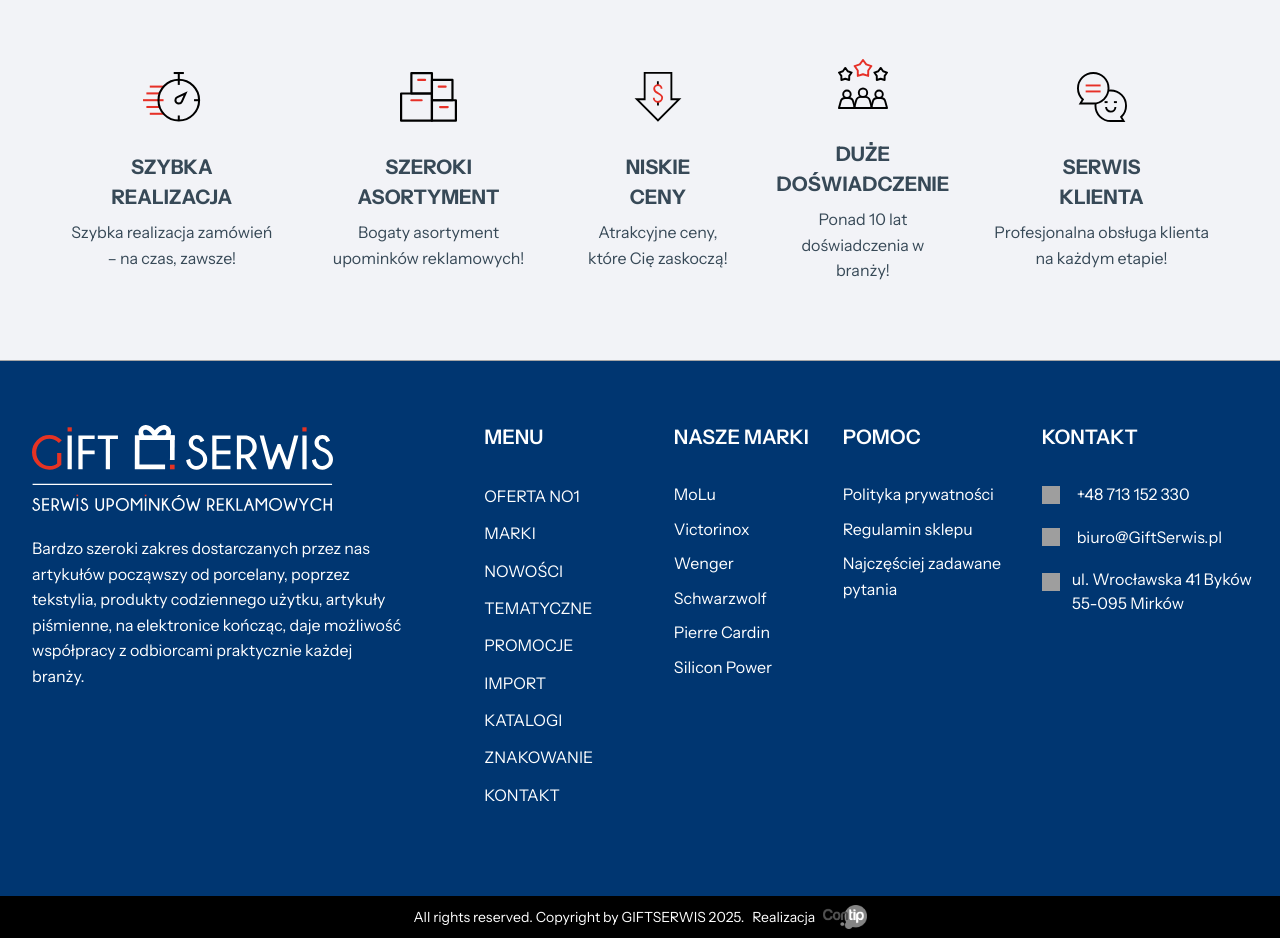
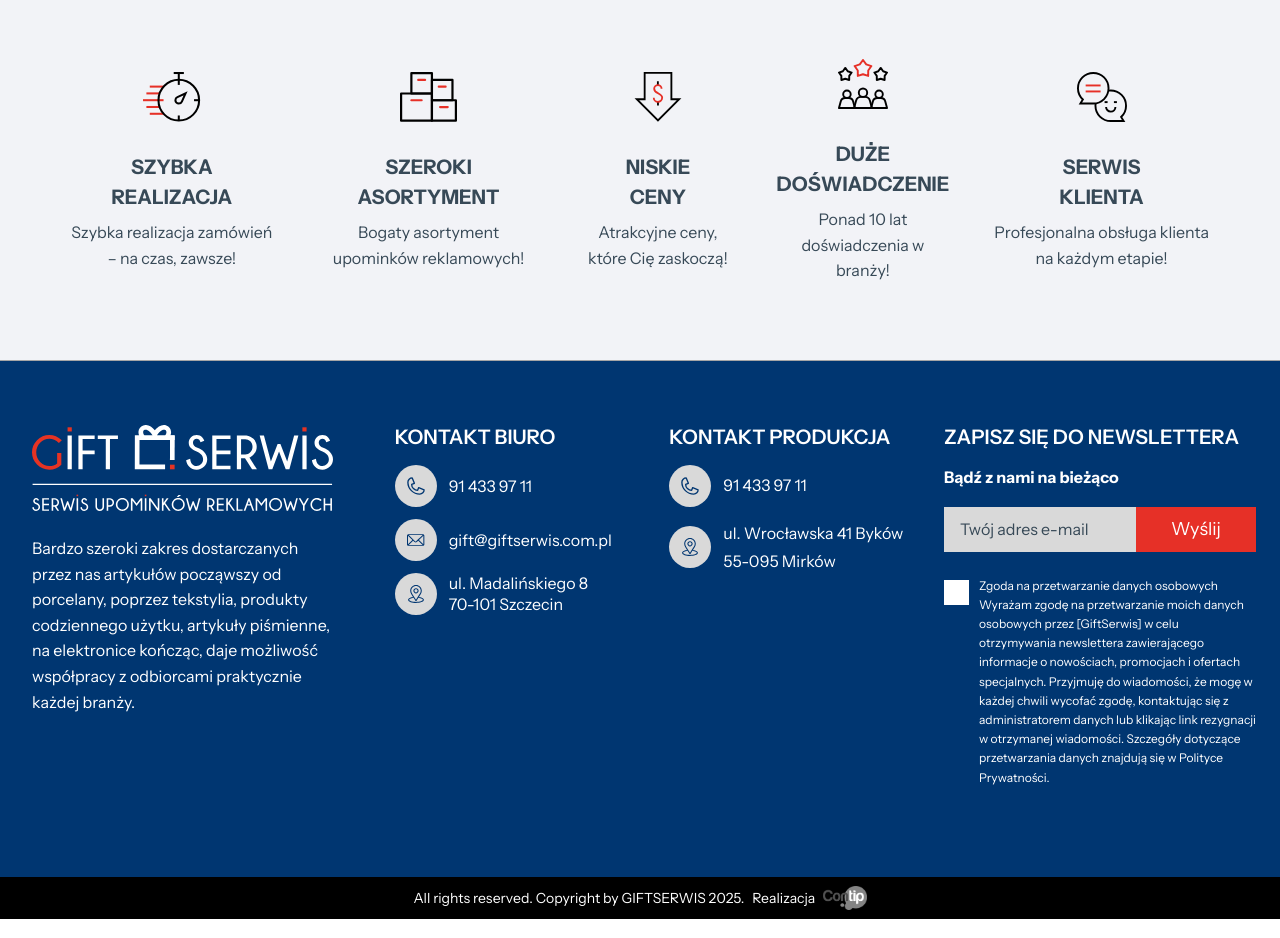
Before and after one commit to goldipl/GIFT-SERWIS, a PHP site: page /index.php in a window 1280 px wide. Shown: the part 4447-5385 px from the top of the page. Run offline with PHP 8.4, Linux system fonts and the light colour scheme; grey boxes are pictures that could not be loaded.

Commit message:
Add responsive styles for swiper navigation buttons and new footer icons
- Updated _swiper.scss to include responsive width and height for navigation buttons on screens smaller than 991px.
- Added new SVG icons for footer: blue-envelope.svg, blue-location.svg, and blue-telephone.svg.

```diff
--- a/components/common/footer.php
+++ b/components/common/footer.php
@@ -1,63 +1,81 @@
 <div class="footer__container">
   <div class="footer__container__top container d-flex flex-row justify-content-between">
-        <div class="d-flex flex-column col-4 first-column">
+    <div class="d-flex flex-column col-3 first-column">
       <div class="footer-logo">
         <img src="./assets/icons/common/footer/logo-footer.svg" alt="GiftSerwis - Dystrybutor gadżetów reklamowych" width="301" height="86">
       </div>
       <div class="footer-text">
-                <p>Bardzo szeroki zakres dostarczanych przez nas artykułów począwszy od  porcelany, poprzez tekstylia, produkty codziennego użytku, artykuły  piśmienne, na elektronice kończąc, daje możliwość współpracy z  odbiorcami praktycznie każdej branży.</p>
+        <p>Bardzo szeroki zakres dostarczanych przez nas artykułów począwszy od porcelany, poprzez tekstylia, produkty codziennego użytku, artykuły piśmienne, na elektronice kończąc, daje możliwość współpracy z odbiorcami praktycznie każdej branży.</p>
       </div>
     </div>
-        <div class="d-flex flex-column align-items-center col-2 second-column">
-            <div class="footer-menu-box d-flex flex-column">
-                <h2>Menu</h2>
-                <a href="#">OFERTA NO1</a>
-                <a href="#">Marki</a>
-                <a href="#">Nowości</a>
-                <a href="#">Tematyczne</a>
-                <a href="#">Promocje</a>
-                <a href="#">Import</a>
-                <a href="#">Katalogi</a>
-                <a href="#">Znakowanie</a>
-                <a href="#">Kontakt</a>
+    <div class="d-flex flex-column align-items-start col-3 second-column">
+      <div class="footer-contacts-box d-flex flex-column">
+        <h2>Kontakt biuro</h2>
+        <div class="footer-contact-box">
+          <div class="contact-icon">
+            <img src="./assets/icons/common/footer/blue-telephone.svg" alt="telefon" width="18" height="18">
           </div>
-        </div>
-        <div class="d-flex flex-column align-items-center col-2 third-column">
-            <div class="footer-socials-box d-flex flex-column">
-                <h2>Nasze marki</h2>
-                <a href="#">MoLu</a>
-                <a href="#">Victorinox</a>
-                <a href="#">Wenger</a>
-                <a href="#">Schwarzwolf</a>
-                <a href="#">Pierre Cardin</a>
-                <a href="#">Silicon Power</a>
-            </div>
-        </div>
-        <div class="d-flex flex-column align-items-center col-2 fourth-column">
-            <div class="footer-contacts-box d-flex flex-column">
-                <h2>Pomoc</h2>
-                <a href="#">Polityka prywatności </a>
-                <a href="#">Regulamin sklepu</a>
-                <a href="#">Najczęściej zadawane pytania</a>
-            </div>
-        </div>
-        <div class="d-flex flex-column align-items-center col-2 fifth-column">
-            <div class="footer-contacts-box d-flex flex-column">
-                <h2>Kontakt</h2>
-                <div class="footer-contact-box">
-                    <p><img src="./assets/icons/common/footer/contact.svg" alt="telefon" width="18" height="18"> <a class="gtm-phone" href="tel:+48 713 152 330">+48 713 152 330</a></p>
+          <a class="gtm-phone" href="tel:91 433 97 11">91 433 97 11</a>
         </div>
         <div class="footer-contact-box">
-                    <p><img src="./assets/icons/common/footer/letter.svg" alt="e-mail" width="18" height="18"> <a class="gtm-mail" href="mailto:biuro@GiftSerwis.pl">biuro@GiftSerwis.pl</a></p>
+          <div class="contact-icon">
+            <img src="./assets/icons/common/footer/blue-envelope.svg" alt="e-mail" width="18" height="18">
+          </div>
+          <a class="gtm-mail" href="mailto:gift@giftserwis.com.pl">gift@giftserwis.com.pl</a>
         </div>
         <div class="footer-contact-box">
-                    <p><img src="./assets/icons/common/footer/location.svg" alt="adres" width="18" height="18"></p>
-                    <div class="address-footer d-flex flex-column"><span>ul. Wrocławska 41 Byków</span> <span>55-095 Mirków</span></div>
+          <div class="contact-icon">
+            <img src="./assets/icons/common/footer/blue-location.svg" alt="adres" width="18" height="18">
+          </div>
+          <div class="address-footer d-flex flex-column">
+            <span>ul. Madalińskiego 8</span>
+            <span>70-101 Szczecin</span>
           </div>
         </div>
       </div>
     </div>
-    <div class="footer__container__bottom d-flex justify-content-center align-items-center">
-        <p>All rights reserved. Copyright by GIFTSERWIS <span></span>.</p><p class="contip">Realizacja <a href="https://www.contip.net/"><img src="./assets/img/common/footer/contip-logo.png" height="24" alt="Contip logo"></a></p>
+    <div class="d-flex flex-column align-items-start col-3 third-column">
+      <div class="footer-contacts-box d-flex flex-column">
+        <h2>Kontakt produkcja</h2>
+        <div class="footer-contact-box">
+          <div class="contact-icon">
+            <img src="./assets/icons/common/footer/blue-telephone.svg" alt="telefon" width="18" height="18">
+          </div>
+          <a class="gtm-phone" href="tel:91 433 97 11">91 433 97 11</a>
+        </div>
+        <div class="footer-contact-box">
+          <div class="contact-icon">
+            <img src="./assets/icons/common/footer/blue-location.svg" alt="adres" width="18" height="18">
+          </div>
+          <div class="address-footer d-flex flex-column">
+            <span>ul. Wrocławska 41 Byków</span>
+            <span>55-095 Mirków</span>
           </div>
         </div>
+      </div>
+    </div>
+    <div class="d-flex flex-column align-items-start col-3 fourth-column">
+      <div class="footer-contacts-box d-flex flex-column">
+        <h2>Zapisz się do newslettera</h2>
+        <strong>Bądź z nami na bieżąco</strong>
+        <form class="newsletter-small-form" action="/newsletter/" method="post">
+          <div class="newsletter-small-form-box">
+            <input type="email" name="contact--newsletter_email" id="newsletter_input" class="email" placeholder="Twój adres e-mail">
+            <button id="newsletter_btn">Wyślij</button>
+          </div>
+          <input type="hidden" name="newsletter_send" value="1">
+          <label for="newsletter_terms1" class="nt1-label form-check-label custom-checkbox-container">
+            <input type="checkbox" name="newsletter_terms1" id="newsletter_terms1" value="1" class="newsletter-terms-1 form-check-label"> Zgoda na przetwarzanie danych osobowych Wyrażam zgodę na przetwarzanie moich danych osobowych przez [GiftSerwis] w celu otrzymywania newslettera zawierającego informacje o nowościach, promocjach i ofertach specjalnych. Przyjmuję do wiadomości, że mogę w każdej chwili wycofać zgodę, kontaktując się z administratorem danych lub klikając link rezygnacji w otrzymanej wiadomości. Szczegóły dotyczące przetwarzania danych znajdują się w Polityce Prywatności. <span class="custom-checkbox-checkmark bg-white"></span>
+          </label>
+        </form>
+      </div>
+    </div>
+  </div>
+  <div class="footer__container__bottom d-flex justify-content-center align-items-center">
+    <p>All rights reserved. Copyright by GIFTSERWIS <span></span>. </p>
+    <p class="contip">Realizacja <a href="https://www.contip.net/">
+        <img src="./assets/img/common/footer/contip-logo.png" height="24" alt="Contip logo">
+      </a>
+    </p>
+  </div>
+</div>
--- a/scss/common/_footer.scss
+++ b/scss/common/_footer.scss
@@ -6,9 +6,36 @@ footer {
       padding: 64px 0 78px 0;
       width: 1576px;
       margin: 0 auto;
+      .footer-contact-box {
+        display: flex;
+        flex-direction: row;
+        justify-content: flex-start;
+        align-items: center;
+        margin: 0 0 12px 0;
+        gap: 12px;
+        .contact-icon {
+          display: flex;
+          justify-content: center;
+          align-items: center;
+          background-color: $grey11;
+          min-width: 42px;
+          width: 42px;
+          height: 42px;
+          border-radius: 100%;
+          @media (max-width: 991px) {
+            min-width: 28px;
+            width: 28px;
+            height: 28px;
+            img {
+              width: 16px;
+              height: 16px;
+            }
+          }
+        }
+      }
       .first-column {
         max-width: 372px;
-        margin-right: auto;
+        margin-right: 24px;
         .footer-logo {
           margin: 0 0 25px 0;
           img {
@@ -35,48 +65,52 @@ footer {
             margin: 0;
           }
         }
-        .newsletter-form {
-          .accepts-info {
-            label {
-              font-size: 12px;
-              line-height: 34px;
-              margin-bottom: -8px;
+      }
+      .second-column {
+        max-width: 240px;
+        h2 {
+          font-size: 20px;
+          font-style: normal;
+          font-weight: 600;
+          line-height: 120%;
+          color: $white;
+          margin: 0 0 16px 0;
+          text-transform: uppercase;
+        }
+        a {
+          font-size: 16px;
+          font-style: normal;
+          font-weight: 400;
+          line-height: 177.023%;
+          color: $white;
+          text-decoration: none;
+          &:hover {
+            color: $main-color-second;
           }
         }
-          input {
-            all: unset;
-            width: 252px;
-            height: 50px;
-            background-color: $white;
-            padding: 0 20px;
-            &::placeholder {
+        span {
           font-size: 16px;
+          font-style: normal;
           font-weight: 400;
-              line-height: 160%;
-              color: $grey2;
+          line-height: 1.3;
+          color: $white;
         }
       }
-          button {
-            all: unset;
-            display: inline-flex;
-            justify-content: center;
-            align-items: center;
-            width: 88px;
-            min-width: 80px;
-            height: 50px;
-            font-size: 18px;
-            font-weight: 400;
+      .third-column {
+        max-width: 240px;
+      }
+      .third-column,
+      .fourth-column {
+        strong {
+          font-size: 16px;
+          font-weight: 700;
           line-height: 160%;
           color: $white;
-            background-color: $white;
-            cursor: pointer;
-            &:hover {
-              background-color: $main-color-second;
+          margin: 0 0 16px 0;
+          @media (max-width: 991px) {
+            font-size: 12px;
           }
         }
-        }
-      }
-      .second-column {
         h2 {
           font-size: 20px;
           font-style: normal;
@@ -84,32 +118,7 @@ footer {
           line-height: 120%;
           text-transform: uppercase;
           color: $white;
-          margin: 0 0 33px 0;
-        }
-        a {
-          font-size: 16px;
-          font-style: normal;
-          font-weight: 400;
-          line-height: 177.023%;
-          color: $white;
-          margin: 0 0 9px 0;
-          text-decoration: none;
-          text-transform: uppercase;
-          &:hover {
-            color: $main-color-second;
-          }
-        }
-      }
-      .third-column,
-      .fourth-column {
-        h2 {
-          font-size: 20px;
-          font-style: normal;
-          font-weight: 600;
-          line-height: 120%;
-          text-transform: uppercase;
-          color: $white;
-          margin: 0 0 33px 0;
+          margin: 0 0 16px 0;
         }
         a {
           font-size: 16px;
@@ -117,7 +126,6 @@ footer {
           font-weight: 400;
           line-height: 160%;
           color: $white;
-          margin: 0 0 9px 0;
           text-decoration: none;
           img {
             margin-right: 15px;
@@ -130,67 +138,88 @@ footer {
             }
           }
         }
-      }
-      .fifth-column {
-        .footer-contacts-box {
-          h2 {
-            font-size: 20px;
-            font-style: normal;
-            font-weight: 600;
-            line-height: 120%;
-            text-transform: uppercase;
-            color: $white;
-            margin: 0 0 33px 0;
-          }
-          .footer-contact-box {
-            display: inline-flex;
-            flex-direction: row;
-            justify-content: flex-start;
-            align-items: flex-start;
-            margin: 0 0 17px 0;
-            &:has(.address-footer) {
-              img {
-                margin-top: 6px;
-              }
-            }
-            .address-footer {
-              display: flex;
-              align-items: center;
-              justify-content: center;
         span {
-                display: inline-flex;
-                width: 100%;
-                white-space: pre;
-                color: $white;
-              }
-            }
-            p {
-              display: flex;
-              align-items: center;
-              gap: 5px;
           font-size: 16px;
           font-style: normal;
           font-weight: 400;
+          line-height: 177.023%;
+          color: $white;
+        }
+        .newsletter-small-form {
+          label.custom-checkbox-container {
+            font-weight: 400;
+            font-size: 12px;
             line-height: 160%;
             color: $white;
-              margin: 0;
-              width: 100%;
-              img {
-                vertical-align: top;
-                margin-right: 5px;
+            @media (max-width: 991px) {
+              padding-left: 28px;
+              font-size: 11px;
+              margin-bottom: 0;
+              .custom-checkbox-checkmark {
+                width: 18px;
+                height: 18px;
+                &::after {
+                  left: 7px;
+                  top: 3px;
+                  width: 5px;
+                  height: 11px;
+                }
+              }
+            }
+          }
+          &-box {
+            display: flex;
+            flex-direction: row;
+            justify-content: flex-start;
+            align-items: center;
+            margin: 0 0 24px 0;
+            @media (max-width: 991px) {
+              margin: 0 0 16px 0;
+            }
+            input {
+              all: unset;
+              width: 160px;
+              height: 45px;
+              background-color: $grey11;
+              padding: 0 16px;
+              color: $text_color;
+              font-size: 16px;
+              font-weight: 400;
+              line-height: 160%;
+              &::placeholder {
+                font-size: 16px;
+                font-weight: 400;
+                line-height: 160%;
+                color: $text_color;
+              }
+              @media (max-width: 991px) {
+                font-size: 14px;
+                height: 40px;
+                &::placeholder {
+                  font-size: 14px;
+                }
+              }
+            }
+            button {
+              all: unset;
               display: inline-flex;
-                margin-right: 12px;
-              }
-              a {
-                font-size: 16px;
-                font-style: normal;
+              justify-content: center;
+              align-items: center;
+              width: 120px;
+              height: 45px;
+              font-size: 18px;
               font-weight: 400;
               line-height: 160%;
               color: $white;
-                text-decoration: none;
+              background-color: $main-color-second;
+              cursor: pointer;
               &:hover {
-                  color: $main-color-second;
+                filter: brightness(0.85);
               }
+              @media (max-width: 991px) {
+                font-size: 14px;
+                height: 40px;
+                width: 90px;
               }
             }
           }
--- a/scss/main_page/_swiper.scss
+++ b/scss/main_page/_swiper.scss
@@ -97,6 +97,10 @@
       right: 40px;
       z-index: 1;
       border-radius: 100%;
+      @media (max-width: 991px) {
+        width: 40px;
+        height: 40px;
+      }
       &::after {
         display: none;
       }
@@ -114,6 +118,10 @@
       left: 40px;
       z-index: 1;
       border-radius: 100%;
+      @media (max-width: 991px) {
+        width: 40px;
+        height: 40px;
+      }
       &::after {
         display: none;
       }
```
Also changed, not shown: other parts of scss/common/_footer.scss (+22 -65 lines), assets/icons/common/footer/blue-envelope.svg (added), assets/icons/common/footer/blue-location.svg (added), assets/icons/common/footer/blue-telephone.svg (added), scss/main.css, 1 other file. Lines whose indentation alone changed are shown as unchanged.
